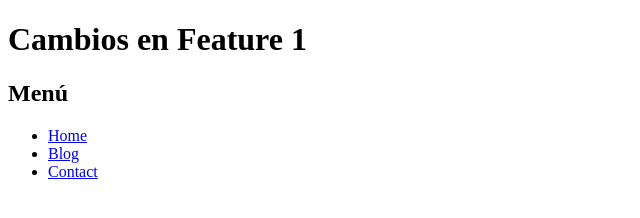
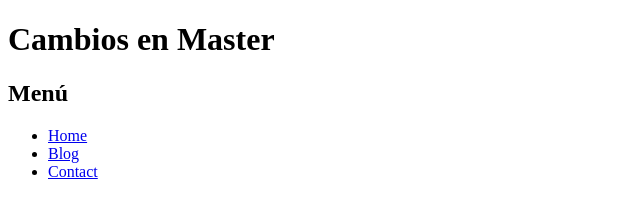
Before and after one commit to Amaza-ing/IH-HTML-Test, a plain HTML site: page home.html in a window 1280 px wide. Shown: the full height of the page, 0-640 px from the left. Drawn offline with Linux system fonts and the light colour scheme.

Commit message:
master changes

```diff
--- a/home.html
+++ b/home.html
@@ -7,7 +7,7 @@
 </head>
 <body>
   <header>
-    <h1>Cambios en Feature 1</h1>
+    <h1>Cambios en Master</h1>
   </header>
 
   <h2>Menú</h2>
```
